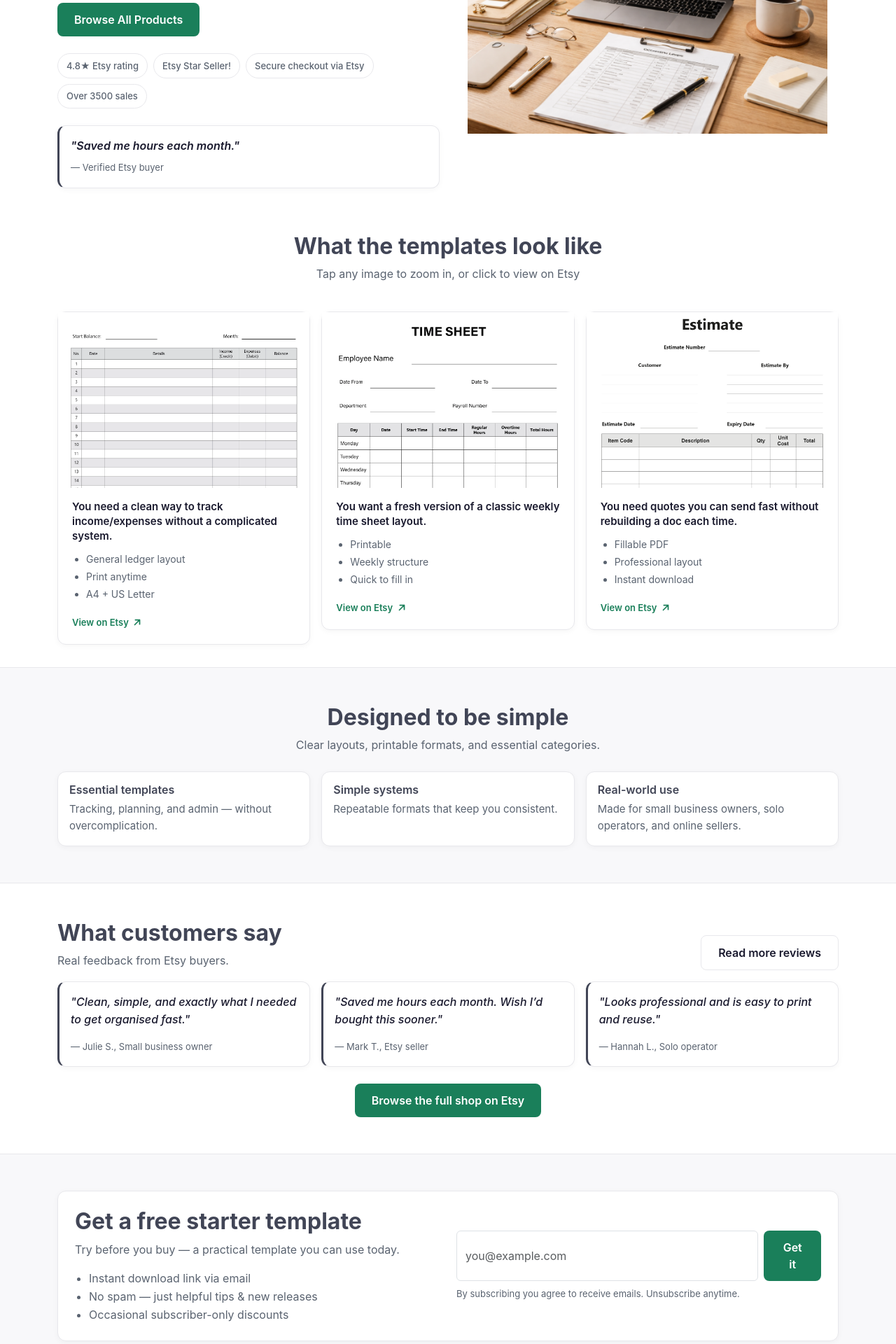
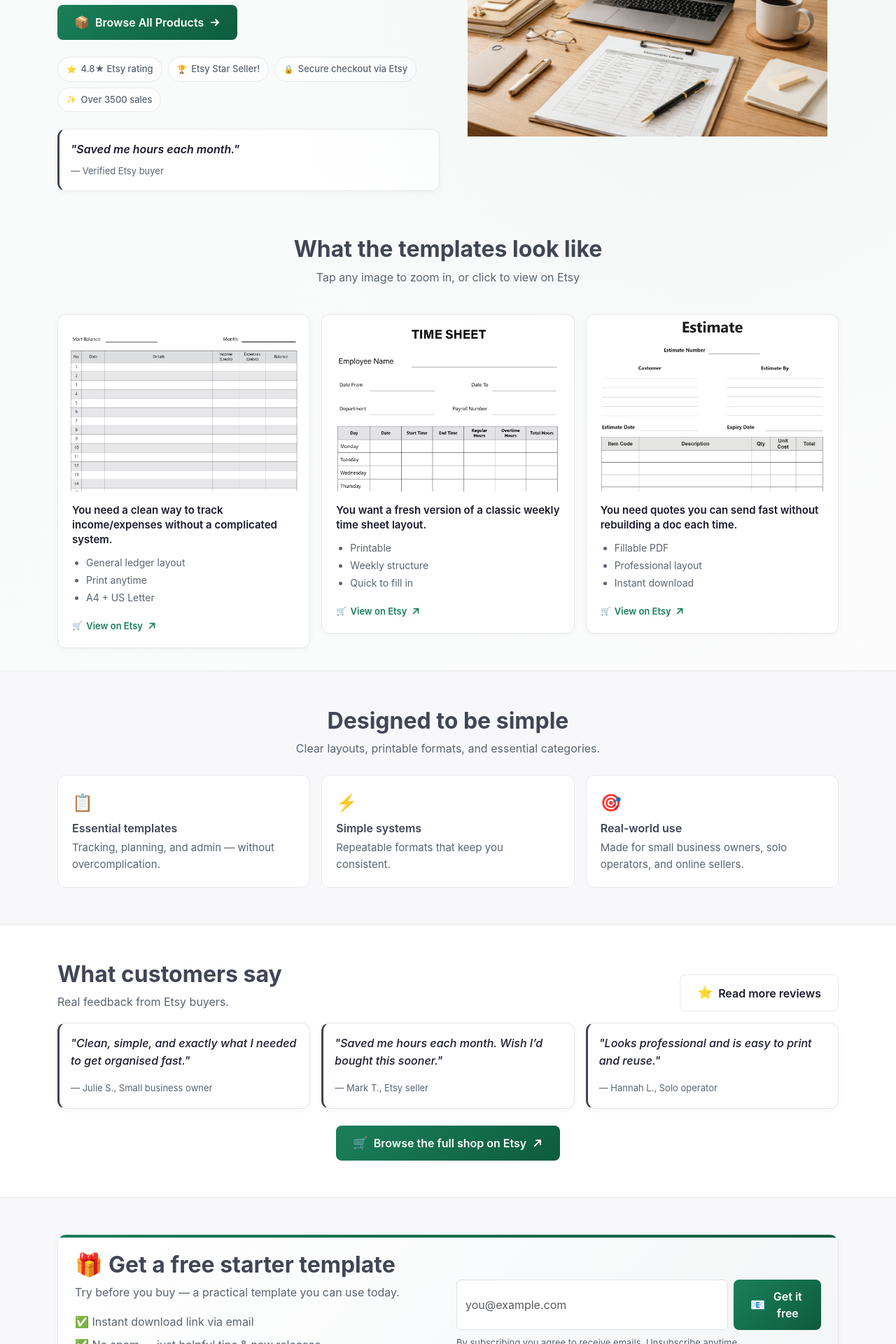
Before and after one commit to jpdevpersonal/simplebiztoolkit, a React (Vite) app: page / in a window 1280 px wide. Shown: the part 440-2360 px from the top of the page at 70% size. Built offline with nearby package versions, Linux system fonts and the light colour scheme.

Commit message:
Added visual enhancements and icons

```diff
--- a/src/components/EmailCaptureForm.tsx
+++ b/src/components/EmailCaptureForm.tsx
@@ -13,7 +13,9 @@ async function submitEmail(email: string, source: string) {
 
 export default function EmailCaptureForm({ source }: Props) {
   const [email, setEmail] = useState("");
-  const [status, setStatus] = useState<"idle" | "loading" | "success" | "error">("idle");
+  const [status, setStatus] = useState<
+    "idle" | "loading" | "success" | "error"
+  >("idle");
 
   const onSubmit = async (e: React.FormEvent) => {
     e.preventDefault();
@@ -38,7 +40,14 @@ export default function EmailCaptureForm({ source }: Props) {
         aria-label="Email address"
       />
       <button className="btn sb-btn-primary" disabled={status === "loading"}>
-        {status === "loading" ? "Sending..." : "Get it"}
+        {status === "loading" ? (
+          "Sending..."
+        ) : (
+          <>
+            <span className="sb-btn-icon">📧</span>
+            Get it free
+          </>
+        )}
       </button>
 
       {status === "success" && (
--- a/src/components/ProductGrid.tsx
+++ b/src/components/ProductGrid.tsx
@@ -57,6 +57,9 @@ export default function ProductGrid({ products }: { products: Product[] }) {
                     ))}
                   </ul>
                   <span className="product-card-cta">
+                    <span className="sb-btn-icon" style={{ fontSize: "0.9em" }}>
+                      🛒
+                    </span>
                     View on Etsy
                     <svg
                       width="14"
--- a/src/components/StickyMobileCta.tsx
+++ b/src/components/StickyMobileCta.tsx
@@ -11,9 +11,11 @@ export default function StickyMobileCta() {
           target="_blank"
           rel="noopener noreferrer"
         >
+          <span className="sb-btn-icon">🛒</span>
           Shop on Etsy
         </a>
         <Link className="btn sb-btn-ghost" to={LINKS.freebiePage}>
+          <span className="sb-btn-icon">🎁</span>
           Free template
         </Link>
       </div>
--- a/src/components/TrustBar.tsx
+++ b/src/components/TrustBar.tsx
@@ -1,10 +1,22 @@
 type Props = { items: string[] };
+
+// Map trust items to relevant icons
+const getIcon = (item: string): string => {
+  if (item.includes("rating") || item.includes("★")) return "⭐";
+  if (item.includes("Star Seller")) return "🏆";
+  if (item.includes("Secure") || item.includes("checkout")) return "🔒";
+  if (item.includes("sales")) return "✨";
+  return "✓";
+};
 
 export default function TrustBar({ items }: Props) {
   return (
     <div className="d-flex flex-wrap gap-2 justify-content-center justify-content-lg-start">
       {items.map((t) => (
-        <span key={t} className="sb-trust-pill">{t}</span>
+        <span key={t} className="sb-trust-pill">
+          <span style={{ fontSize: "0.875em" }}>{getIcon(t)}</span>
+          {t}
+        </span>
       ))}
     </div>
   );
--- a/src/pages/HomePage/HomePage.tsx
+++ b/src/pages/HomePage/HomePage.tsx
@@ -51,7 +51,24 @@ export default function HomePage() {
 
               <div className="d-flex gap-2 flex-wrap mt-3">
                 <Link to="/products" className="btn sb-btn-primary">
+                  <span className="sb-btn-icon">📦</span>
                   Browse All Products
+                  <svg
+                    className="sb-btn-arrow"
+                    width="16"
+                    height="16"
+                    viewBox="0 0 16 16"
+                    fill="none"
+                    aria-hidden="true"
+                  >
+                    <path
+                      d="M3 8h10M9 4l4 4-4 4"
+                      stroke="currentColor"
+                      strokeWidth="2"
+                      strokeLinecap="round"
+                      strokeLinejoin="round"
+                    />
+                  </svg>
                 </Link>
               </div>
 
@@ -118,8 +135,9 @@ export default function HomePage() {
           </div>
 
           <div className="row g-3">
-            <div className="col-md-4">
-              <div className="sb-card p-3 h-100">
+            <div className="col-md-4 sb-animate-fade-in-delay-1">
+              <div className="sb-value-card">
+                <span className="sb-value-icon">📋</span>
                 <h3
                   style={{
                     fontWeight: 600,
@@ -134,8 +152,9 @@ export default function HomePage() {
                 </p>
               </div>
             </div>
-            <div className="col-md-4">
-              <div className="sb-card p-3 h-100">
+            <div className="col-md-4 sb-animate-fade-in-delay-2">
+              <div className="sb-value-card">
+                <span className="sb-value-icon">⚡</span>
                 <h3
                   style={{
                     fontWeight: 600,
@@ -150,8 +169,9 @@ export default function HomePage() {
                 </p>
               </div>
             </div>
-            <div className="col-md-4">
-              <div className="sb-card p-3 h-100">
+            <div className="col-md-4 sb-animate-fade-in-delay-3">
+              <div className="sb-value-card">
+                <span className="sb-value-icon">🎯</span>
                 <h3
                   style={{
                     fontWeight: 600,
@@ -180,6 +200,7 @@ export default function HomePage() {
               <p className="sb-muted mb-0">Real feedback from Etsy buyers.</p>
             </div>
             <Link className="btn sb-btn-ghost" to="/testimonials">
+              <span className="sb-btn-icon">⭐</span>
               Read more reviews
             </Link>
           </div>
@@ -192,7 +213,24 @@ export default function HomePage() {
               target="_blank"
               rel="noopener noreferrer"
             >
+              <span className="sb-btn-icon">🛒</span>
               Browse the full shop on Etsy
+              <svg
+                className="sb-btn-arrow"
+                width="16"
+                height="16"
+                viewBox="0 0 16 16"
+                fill="none"
+                aria-hidden="true"
+              >
+                <path
+                  d="M4 12L12 4M12 4H6M12 4v6"
+                  stroke="currentColor"
+                  strokeWidth="2"
+                  strokeLinecap="round"
+                  strokeLinejoin="round"
+                />
+              </svg>
             </a>
           </div>
         </div>
@@ -201,20 +239,27 @@ export default function HomePage() {
       {/* LEAD MAGNET */}
       <section className="sb-section sb-section-alt">
         <div className="container">
-          <div className="sb-card p-4">
+          <div className="sb-lead-magnet-card sb-card p-4">
             <div className="row align-items-center g-4">
               <div className="col-lg-6">
-                <h2 style={{ fontWeight: 700 }}>Get a free starter template</h2>
+                <h2 style={{ fontWeight: 700 }}>
+                  <span style={{ marginRight: "0.5rem" }}>🎁</span>
+                  Get a free starter template
+                </h2>
                 <p className="sb-muted mb-3">
                   Try before you buy — a practical template you can use today.
                 </p>
                 <ul
                   className="sb-muted mb-0"
-                  style={{ paddingLeft: "1.25rem" }}
+                  style={{ paddingLeft: 0, listStyle: "none" }}
                 >
-                  <li>Instant download link via email</li>
-                  <li>No spam — just helpful tips & new releases</li>
-                  <li>Occasional subscriber-only discounts</li>
+                  <li style={{ marginBottom: "0.5rem" }}>
+                    ✅ Instant download link via email
+                  </li>
+                  <li style={{ marginBottom: "0.5rem" }}>
+                    ✅ No spam — just helpful tips & new releases
+                  </li>
+                  <li>✅ Occasional subscriber-only discounts</li>
                 </ul>
               </div>
               <div className="col-lg-6">
--- a/src/styles/home.css
+++ b/src/styles/home.css
@@ -1,5 +1,21 @@
 .sb-hero {
   padding: 1.5rem 0 2rem;
+  background: var(--sb-gradient-hero);
+  position: relative;
+}
+.sb-hero::before {
+  content: "";
+  position: absolute;
+  top: 0;
+  left: 0;
+  right: 0;
+  bottom: 0;
+  background: radial-gradient(
+    circle at 80% 20%,
+    rgba(26, 127, 90, 0.04) 0%,
+    transparent 50%
+  );
+  pointer-events: none;
 }
 .sb-hero-title {
   font-weight: 700;
--- a/src/styles/products.css
+++ b/src/styles/products.css
@@ -42,12 +42,36 @@
 
 .product-card {
   cursor: pointer;
-  transition: transform 0.2s ease, box-shadow 0.2s ease, border-color 0.2s ease;
+  transition:
+    transform 0.25s ease,
+    box-shadow 0.25s ease,
+    border-color 0.25s ease;
+  position: relative;
+  overflow: hidden;
+}
+
+.product-card::before {
+  content: "";
+  position: absolute;
+  top: 0;
+  left: 0;
+  right: 0;
+  height: 3px;
+  background: linear-gradient(135deg, #1a7f5a 0%, #0d5c3f 100%);
+  transform: scaleX(0);
+  transform-origin: left;
+  transition: transform 0.3s ease;
+  z-index: 1;
 }
 
 .product-card:hover {
-  transform: translateY(-2px);
+  transform: translateY(-4px);
   border-color: var(--sb-green);
+  box-shadow: 0 12px 32px rgba(26, 127, 90, 0.12);
+}
+
+.product-card:hover::before {
+  transform: scaleX(1);
 }
 
 .product-card:hover .ledger-thumb {
@@ -267,7 +291,10 @@
   height: 100%;
   display: flex;
   flex-direction: column;
-  transition: transform 0.2s ease, box-shadow 0.2s ease, border-color 0.2s ease;
+  transition:
+    transform 0.2s ease,
+    box-shadow 0.2s ease,
+    border-color 0.2s ease;
 }
 
 .category-card:hover {
--- a/src/styles/theme.css
+++ b/src/styles/theme.css
@@ -11,11 +11,26 @@
   --sb-green2: #1a7f5a;
   --sb-brand-blue: #414556;
 
+  /* Modern gradients */
+  --sb-gradient-primary: linear-gradient(135deg, #1a7f5a 0%, #0d5c3f 100%);
+  --sb-gradient-primary-hover: linear-gradient(
+    135deg,
+    #156b4c 0%,
+    #0a4a33 100%
+  );
+  --sb-gradient-soft: linear-gradient(180deg, #ffffff 0%, #f8f8fa 100%);
+  --sb-gradient-hero: linear-gradient(
+    135deg,
+    rgba(26, 127, 90, 0.03) 0%,
+    rgba(65, 69, 86, 0.02) 100%
+  );
+
   /* Subtle, refined visual properties */
   --sb-radius: 12px;
   --sb-radius-sm: 8px;
   --sb-shadow: 0 2px 8px rgba(0, 0, 0, 0.04);
-  --sb-shadow-hover: 0 4px 16px rgba(0, 0, 0, 0.08);
+  --sb-shadow-hover: 0 8px 24px rgba(0, 0, 0, 0.1);
+  --sb-shadow-glow: 0 4px 20px rgba(26, 127, 90, 0.15);
 }
 
 html,
@@ -26,8 +41,16 @@ body {
 body {
   color: var(--sb-ink);
   background: #fff;
-  font-family: "Inter", ui-sans-serif, system-ui, -apple-system, "Segoe UI",
-    Roboto, "Helvetica Neue", Arial, sans-serif;
+  font-family:
+    "Inter",
+    ui-sans-serif,
+    system-ui,
+    -apple-system,
+    "Segoe UI",
+    Roboto,
+    "Helvetica Neue",
+    Arial,
+    sans-serif;
   font-size: 1rem;
   line-height: 1.6;
   overflow-x: hidden;
@@ -54,7 +77,9 @@ a:hover {
   border-radius: var(--sb-radius);
   box-shadow: var(--sb-shadow);
   background: #fff;
-  transition: box-shadow 0.2s ease, border-color 0.2s ease;
+  transition:
+    box-shadow 0.2s ease,
+    border-color 0.2s ease;
 }
 
 .sb-card:hover {
@@ -102,17 +127,36 @@ h5 {
   border: 0;
   border-radius: var(--sb-radius-sm);
   color: #fff !important;
-  background: var(--sb-green) !important;
+  background: var(--sb-gradient-primary) !important;
   font-weight: 600;
   padding: 0.75rem 1.5rem;
-  transition: background-color 0.15s ease, transform 0.1s ease;
+  transition: all 0.2s ease;
+  position: relative;
+  overflow: hidden;
+}
+.sb-btn-primary::before {
+  content: "";
+  position: absolute;
+  inset: 0;
+  background: linear-gradient(
+    135deg,
+    rgba(255, 255, 255, 0.1) 0%,
+    transparent 50%
+  );
+  opacity: 0;
+  transition: opacity 0.2s ease;
 }
 .sb-btn-primary:hover {
-  background: var(--sb-green-hover) !important;
-  transform: translateY(-1px);
+  background: var(--sb-gradient-primary-hover) !important;
+  transform: translateY(-2px);
+  box-shadow: var(--sb-shadow-glow);
+}
+.sb-btn-primary:hover::before {
+  opacity: 1;
 }
 .sb-btn-primary:active {
   transform: translateY(0);
+  box-shadow: none;
 }
 
 .sb-btn-ghost {
@@ -126,11 +170,14 @@ h5 {
   color: var(--sb-ink) !important;
   font-weight: 600;
   padding: 0.75rem 1.5rem;
-  transition: all 0.15s ease;
+  transition: all 0.2s ease;
 }
 .sb-btn-ghost:hover {
   background: var(--sb-soft) !important;
-  border-color: var(--sb-muted) !important;
+  border-color: var(--sb-green) !important;
+  color: var(--sb-green) !important;
+  transform: translateY(-1px);
+  box-shadow: var(--sb-shadow);
 }
 
 .sb-section {
@@ -145,9 +192,9 @@ h5 {
 .sb-trust-pill {
   display: inline-flex;
   align-items: center;
-  gap: 0.35rem;
+  gap: 0.4rem;
   border: 1px solid var(--sb-border);
-  background: #fff;
+  background: linear-gradient(135deg, #fff 0%, #fcfcfd 100%);
   border-radius: 999px;
   padding: 0.4rem 0.75rem;
   font-weight: 500;
@@ -231,3 +278,164 @@ h5 {
     display: none;
   }
 }
+/* =============================================
+   Animations & Visual Enhancements
+   ============================================= */
+
+/* Fade in on load animation */
+@keyframes fadeInUp {
+  from {
+    opacity: 0;
+    transform: translateY(20px);
+  }
+  to {
+    opacity: 1;
+    transform: translateY(0);
+  }
+}
+
+@keyframes fadeIn {
+  from {
+    opacity: 0;
+  }
+  to {
+    opacity: 1;
+  }
+}
+
+@keyframes shimmer {
+  0% {
+    background-position: -200% 0;
+  }
+  100% {
+    background-position: 200% 0;
+  }
+}
+
+.sb-animate-fade-in {
+  animation: fadeInUp 0.5s ease-out forwards;
+}
+
+.sb-animate-fade-in-delay-1 {
+  animation: fadeInUp 0.5s ease-out 0.1s forwards;
+  opacity: 0;
+}
+
+.sb-animate-fade-in-delay-2 {
+  animation: fadeInUp 0.5s ease-out 0.2s forwards;
+  opacity: 0;
+}
+
+.sb-animate-fade-in-delay-3 {
+  animation: fadeInUp 0.5s ease-out 0.3s forwards;
+  opacity: 0;
+}
+
+/* Icon styling for CTAs */
+.sb-btn-icon {
+  display: inline-flex;
+  align-items: center;
+  font-size: 1.1em;
+  transition: transform 0.2s ease;
+}
+
+.sb-btn-primary:hover .sb-btn-icon,
+.sb-btn-ghost:hover .sb-btn-icon {
+  transform: scale(1.1);
+}
+
+/* Arrow icon animation on hover */
+.sb-btn-arrow {
+  transition: transform 0.2s ease;
+}
+
+.sb-btn-primary:hover .sb-btn-arrow,
+.sb-btn-ghost:hover .sb-btn-arrow {
+  transform: translateX(3px);
+}
+
+/* Value prop card enhancements */
+.sb-value-card {
+  border: 1px solid var(--sb-border);
+  border-radius: var(--sb-radius);
+  background: #fff;
+  padding: 1.25rem;
+  height: 100%;
+  transition: all 0.25s ease;
+  position: relative;
+  overflow: hidden;
+}
+
+.sb-value-card::before {
+  content: "";
+  position: absolute;
+  top: 0;
+  left: 0;
+  right: 0;
+  height: 3px;
+  background: var(--sb-gradient-primary);
+  transform: scaleX(0);
+  transform-origin: left;
+  transition: transform 0.3s ease;
+}
+
+.sb-value-card:hover {
+  transform: translateY(-3px);
+  box-shadow: var(--sb-shadow-hover);
+  border-color: rgba(26, 127, 90, 0.2);
+}
+
+.sb-value-card:hover::before {
+  transform: scaleX(1);
+}
+
+.sb-value-icon {
+  font-size: 1.5rem;
+  margin-bottom: 0.5rem;
+  display: block;
+}
+
+/* Enhanced trust pill hover */
+.sb-trust-pill {
+  transition: all 0.2s ease;
+}
+
+.sb-trust-pill:hover {
+  border-color: var(--sb-green);
+  background: linear-gradient(135deg, rgba(26, 127, 90, 0.05) 0%, #fff 100%);
+}
+
+/* Testimonial card enhancement */
+.sb-testimonial-card {
+  position: relative;
+}
+
+.sb-testimonial-card::before {
+  content: '"';
+  position: absolute;
+  top: -0.25rem;
+  left: 0.75rem;
+  font-size: 3rem;
+  font-family: Georgia, serif;
+  color: var(--sb-green);
+  opacity: 0.15;
+  line-height: 1;
+}
+
+/* Lead magnet section gradient */
+.sb-lead-magnet-card {
+  background: linear-gradient(135deg, #fff 0%, rgba(26, 127, 90, 0.02) 100%);
+  border: 1px solid var(--sb-border);
+  position: relative;
+  overflow: hidden;
+}
+
+.sb-lead-magnet-card::before {
+  content: "";
+  position: absolute;
+  top: 0;
+  left: 0;
+  right: 0;
+  height: 4px;
+  background: var(--sb-gradient-primary);
+}
```
Also changed, not shown: src/components/SiteHeader.tsx (+18 -0 lines), src/pages/FreebiePage.tsx (+57 -12 lines).
